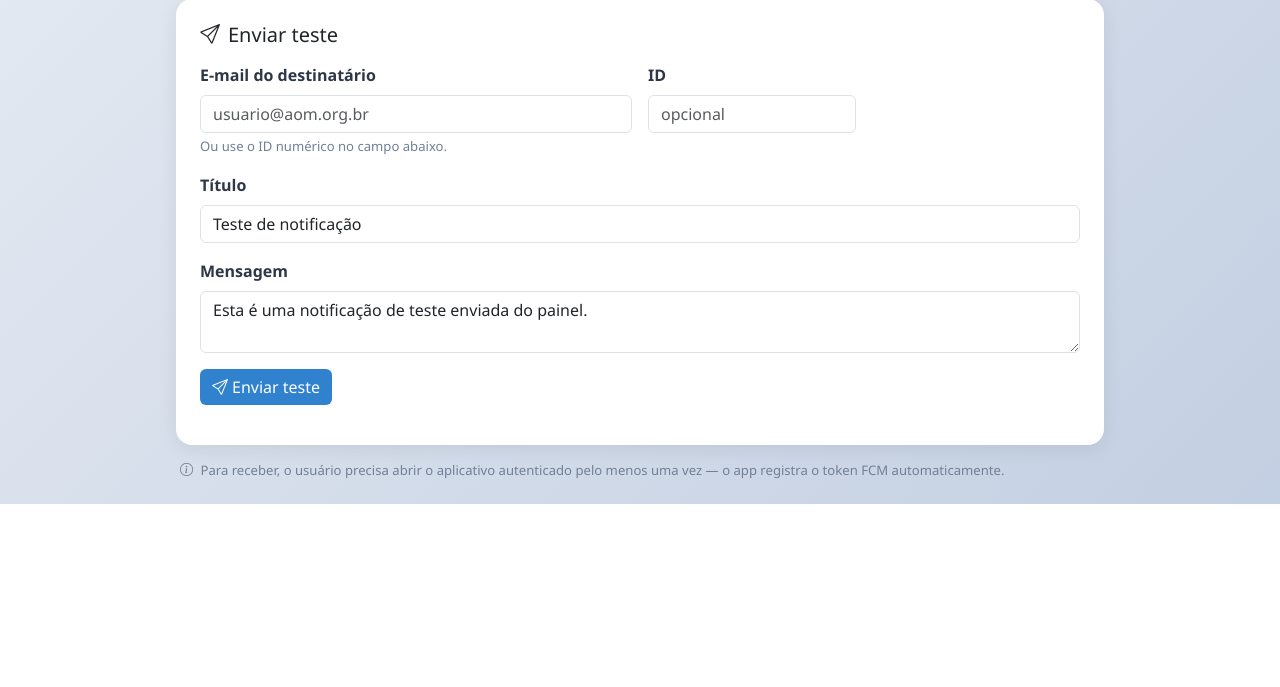
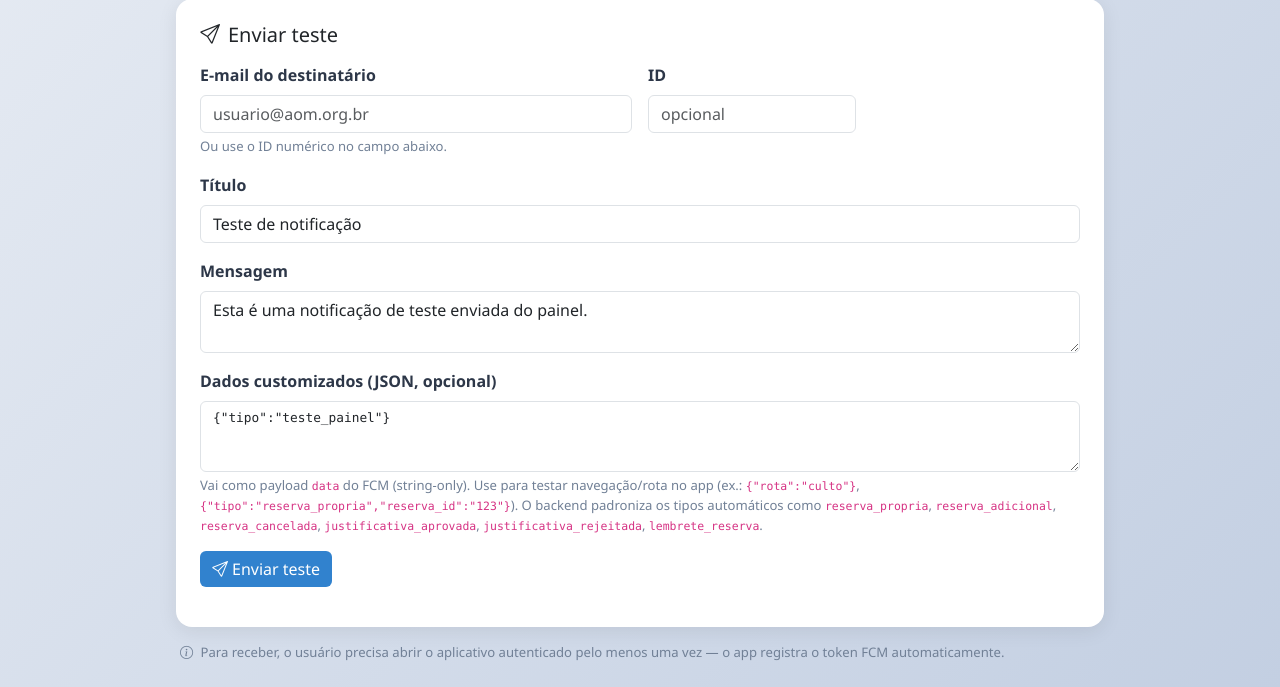
Before and after one commit to tlinhares/presenca-, a PHP site: page /presenca/painel/notificacoes_push.php in a window 1280 px wide. Shown: the part 1037-1724 px from the top of the page. Before the commit the page ends 1541 px from the top, so only its background shows below. Run offline with PHP 8.4, Linux system fonts and the light colour scheme; a user stored in the database is signed in; data that the repository does not hold is empty.

Commit message:
feat(push): campo de data JSON customizada na tela de teste do painel
A IA do app perguntou se o painel admin permite enviar data customizado
junto com o push pra testar navegação. O backend já aceitava arbitrário,
mas a UI estava fixa em {tipo:"teste_painel"}.

- Novo textarea "Dados customizados (JSON)" pré-preenchido com
  {"tipo":"teste_painel"}, editável.
- Valida JSON antes de enviar (toast se inválido ou se não for object).
- Help text lista os tipos automáticos usados pelo backend
  (reserva_propria, reserva_adicional, lembrete_reserva, etc) — base
  para a IA do app gerar rotas consistentes.

Co-Authored-By: Claude Opus 4.7 (1M context) <noreply@anthropic.com>

```diff
--- a/painel/notificacoes_push.php
+++ b/painel/notificacoes_push.php
@@ -152,6 +152,14 @@ if (empty($_SESSION['usuario_categoria']) || $_SESSION['usuario_categoria'] !==
                 <label class="form-label" for="teste_corpo">Mensagem</label>
                 <textarea class="form-control" id="teste_corpo" rows="2">Esta é uma notificação de teste enviada do painel.</textarea>
             </div>
+            <div class="mb-3">
+                <label class="form-label" for="teste_dados">Dados customizados (JSON, opcional)</label>
+                <textarea class="form-control sa-json" id="teste_dados" rows="3" placeholder='{"rota":"culto","tela":"frequencia"}'>{"tipo":"teste_painel"}</textarea>
+                <div class="help mt-1">
+                    Vai como payload <code>data</code> do FCM (string-only). Use para testar navegação/rota no app (ex.: <code>{"rota":"culto"}</code>, <code>{"tipo":"reserva_propria","reserva_id":"123"}</code>).
+                    O backend padroniza os tipos automáticos como <code>reserva_propria</code>, <code>reserva_adicional</code>, <code>reserva_cancelada</code>, <code>justificativa_aprovada</code>, <code>justificativa_rejeitada</code>, <code>lembrete_reserva</code>.
+                </div>
+            </div>
             <button type="button" class="btn btn-primary" id="btnTeste" style="background: #3182ce; border: none;">
                 <i class="bi bi-send me-1"></i>Enviar teste
             </button>
@@ -229,12 +237,27 @@ if (empty($_SESSION['usuario_categoria']) || $_SESSION['usuario_categoria'] !==
             const id = parseInt($('#teste_id').val(), 10);
             const email = $('#teste_email').val().trim();
             if (!id && !email) { exibirToast('Informe ID ou e-mail do destinatário', 'warning'); return; }
+            // Parse dos dados customizados (textarea JSON) — falha amigável se inválido
+            let dados = {};
+            const dadosRaw = $('#teste_dados').val().trim();
+            if (dadosRaw !== '') {
+                try {
+                    dados = JSON.parse(dadosRaw);
+                    if (typeof dados !== 'object' || Array.isArray(dados) || dados === null) {
+                        exibirToast('Dados customizados precisam ser um objeto JSON ({...})', 'warning');
+                        return;
+                    }
+                } catch (e) {
+                    exibirToast('JSON inválido em "Dados customizados": ' + e.message, 'warning');
+                    return;
+                }
+            }
             const payload = {
                 id_usuario: id || 0,
                 email: email,
                 titulo: $('#teste_titulo').val().trim(),
                 corpo: $('#teste_corpo').val().trim(),
-                dados: { tipo: 'teste_painel' }
+                dados: dados
             };
             $('#btnTeste').prop('disabled', true);
             $('#teste-resultado').html('<div class="text-muted">Enviando...</div>');
```
